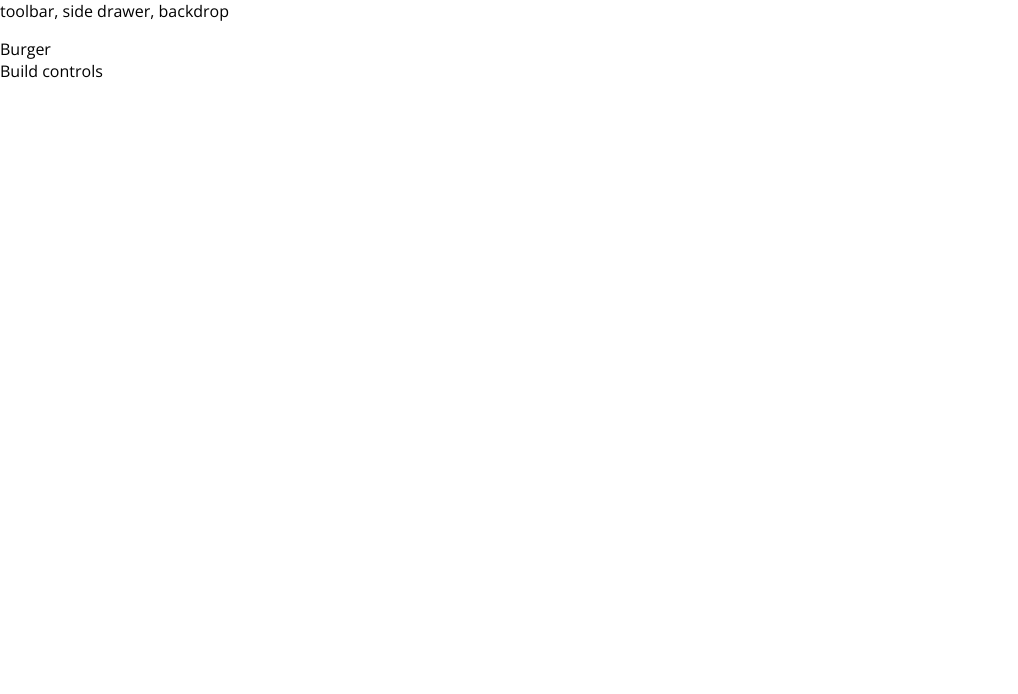
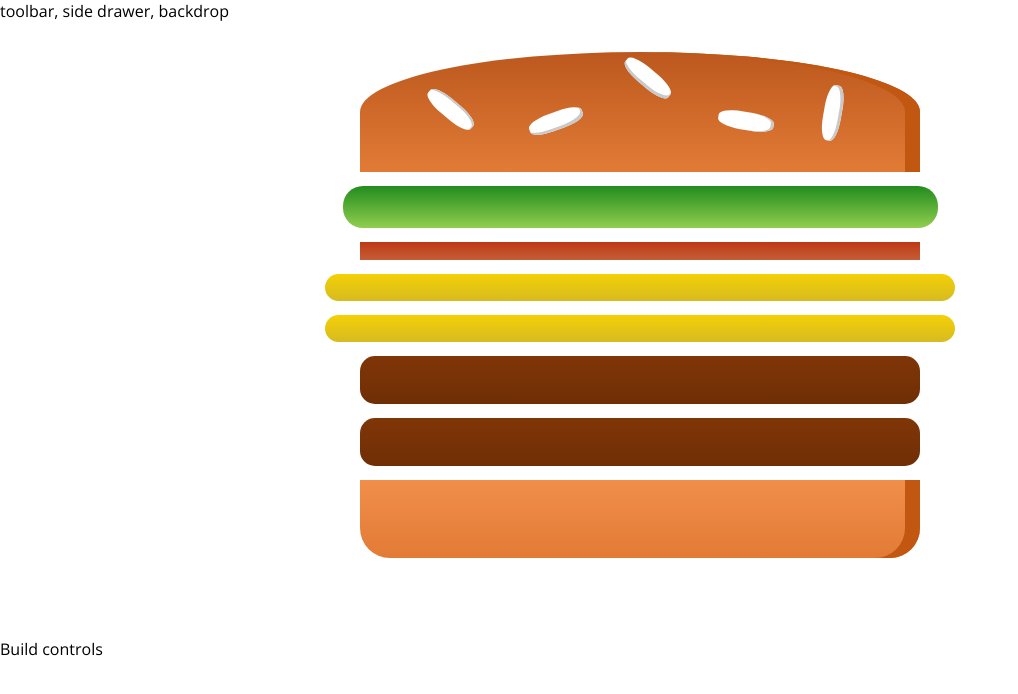
Before and after one commit to Zsemle/burger-builder, a React app: page / in a window 1280 px wide. Shown: the top 694 px of the page, without its empty margins (0-1018 px from the left). Built offline with nearby package versions, Linux system fonts and the light colour scheme.

Commit message:
burger shows with ingredients created dynamicly

```diff
--- a/package.json
+++ b/package.json
@@ -31,6 +31,7 @@
     "postcss-flexbugs-fixes": "3.2.0",
     "postcss-loader": "2.0.8",
     "promise": "8.0.1",
+    "prop-types": "^15.6.2",
     "raf": "3.4.0",
     "react": "^16.4.1",
     "react-dev-utils": "^5.0.1",
--- /dev/null
+++ b/src/components/Burger/Burger.css
@@ -0,0 +1,30 @@
+.Burger {
+    width: 100%;
+    margin: auto;
+    height: 250px;
+    overflow: auto;
+    text-align: center;
+    font-weight: bold;
+    font-size: 1.2rem;
+}
+
+@media (min-width: 340px) and (min-height: 400px){
+    .Burger {
+        width: 350px;
+        height: 300px;
+    }
+}
+
+@media (min-width: 500px) and (min-height: 401px){
+    .Burger {
+        width: 450px;
+        height: 400px;
+    }
+}
+
+@media (min-width: 1000px) and (min-height: 700px){
+    .Burger {
+        width: 700px;
+        height: 600px;
+    }
+}
--- a/src/components/Burger/Burger.js
+++ b/src/components/Burger/Burger.js
@@ -0,0 +1,21 @@
+import React from 'react';
+
+import classes from './Burger.css';
+import BurgerIngredient from './BurgerIngredient/BurgerIngredient'
+
+const burger = (props) => {
+    const transformedIngredients = Object.keys(props.ingredients).map(igKey => {
+        return [...Array(props.ingredients[igKey])].map((_, i) => {
+            return <BurgerIngredient key={igKey + i} type={igKey} />
+        })
+    });
+    return (
+        <div className={classes.Burger}>
+            <BurgerIngredient type="bread-top" />
+            {transformedIngredients}
+            <BurgerIngredient type="bread-bottom" />
+        </div>
+    );
+};
+
+export default burger;
--- a/src/components/Burger/BurgerIngredient/BurgerIngredient.js
+++ b/src/components/Burger/BurgerIngredient/BurgerIngredient.js
@@ -1,16 +1,20 @@
-import React from 'react';
+import React, { Component } from 'react';
+import PropTypes from 'prop-types';
+
 import classes from './BurgerIngredient.css'
 
-const BurgerIngredient = (props) => {
+class BurgerIngredient extends Component {
+  render() {
+
     let ingredient = null;
 
-  switch (props.type) {
+    switch (this.props.type) {
       case ('bread-bottom'):
-      ingredient = <div className={classes.breadBottom}></div>;
+        ingredient = <div className={classes.BreadBottom}></div>;
         break;
       case ('bread-top'):
         ingredient = (
-        <div className={classes.breadTop}>
+          <div className={classes.BreadTop}>
             <div className={classes.Seeds1}></div>
             <div className={classes.Seeds2}></div>
           </div>
@@ -34,5 +38,10 @@
 
     return ingredient;
   }
+}
+
+BurgerIngredient.PropTypes = {
+  type: PropTypes.string.isRequired
+}
 
 export default BurgerIngredient;
--- a/src/containers/BurgerBuilder/BurgerBuilder.js
+++ b/src/containers/BurgerBuilder/BurgerBuilder.js
@@ -1,11 +1,22 @@
 import React, {Component} from 'react';
 import Auxi from '../../hoc/Auxi';
+import Burger from '../../components/Burger/Burger'
 
 class BurgerBuilder extends Component {
+  state = {
+    ingredients: {
+      salad: 1,
+      bacon: 1,
+      cheese: 2,
+      meat: 2
+    }
+  }
+
+
   render(){
     return (
       <Auxi>
-        <div>Burger</div>
+        <Burger ingredients={this.state.ingredients}/>
         <div>Build controls</div>
       </Auxi>
     );
```
Lines whose indentation alone changed are shown as unchanged.
